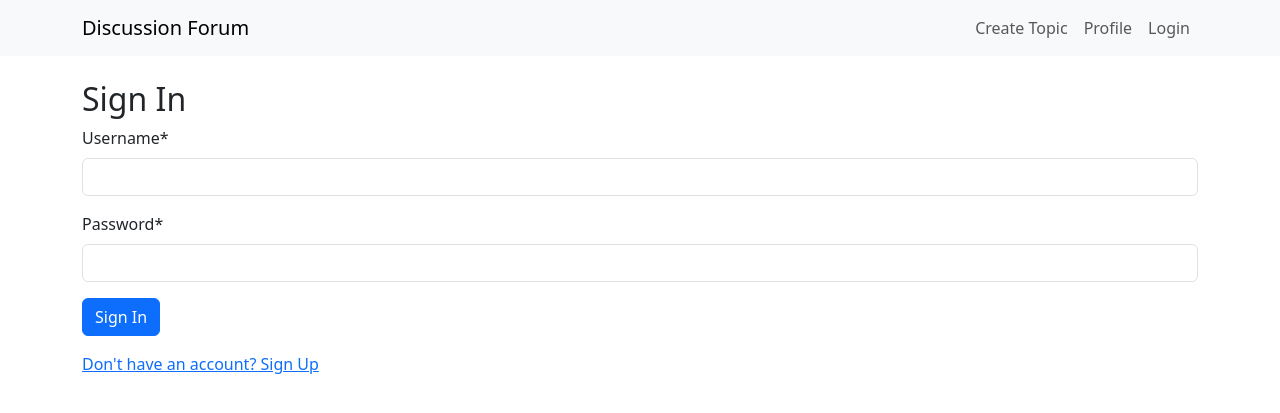
After one commit to dinismyroshnyk/topics-lp, a Django app: page /topics/login/ in a window 1280 px wide. The commit adds this page. Shown: the top 413 px of the page. Run offline with Django 5.2, Linux system fonts and the light colour scheme; some libraries are stand-ins or nearby versions.

Commit message:
feat: Add user login/logout/registration
- Added `register_view`, `login_view` and `logout_view` views
- Added `RegisterForm` and `LoginForm` forms
- Updated urls and html accordingly

```diff
--- a/mysite/topics/forms.py
+++ b/mysite/topics/forms.py
@@ -2,6 +2,7 @@ from django import forms
 from crispy_forms.helper import FormHelper
 from crispy_forms.layout import Submit
 from .models import Topic, Comment
+from django.contrib.auth.models import User
 
 class TopicForm(forms.ModelForm):
     class Meta:
@@ -24,3 +25,35 @@ class CommentForm(forms.ModelForm):
         self.helper = FormHelper()
         self.helper.form_method = 'post'
         self.helper.add_input(Submit('submit', 'Add Comment'))
+
+class RegisterForm(forms.ModelForm):
+    password = forms.CharField(widget=forms.PasswordInput)
+    confirm_password = forms.CharField(widget=forms.PasswordInput)
+
+    class Meta:
+        model = User
+        fields = ['username', 'password']
+
+    def __init__(self, *args, **kwargs):
+        super().__init__(*args, **kwargs)
+        self.helper = FormHelper()
+        self.helper.form_method = 'post'
+        self.helper.add_input(Submit('submit', 'Sign Up'))
+
+    def clean(self):
+        cleaned_data = super().clean()
+        password = cleaned_data.get("password")
+        confirm_password = cleaned_data.get("confirm_password")
+
+        if password != confirm_password:
+            raise forms.ValidationError("Passwords do not match.")
+
+class LoginForm(forms.Form):
+    username = forms.CharField(max_length=150, required=True)
+    password = forms.CharField(widget=forms.PasswordInput, required=True)
+
+    def __init__(self, *args, **kwargs):
+        super().__init__(*args, **kwargs)
+        self.helper = FormHelper()
+        self.helper.form_method = 'post'
+        self.helper.add_input(Submit('submit', 'Sign In'))
--- a/mysite/topics/templates/base.html
+++ b/mysite/topics/templates/base.html
@@ -14,9 +14,9 @@
                 <a class="nav-item nav-link" href="{% url 'create_topic' %}">Create Topic</a>
                 <a class="nav-item nav-link" href="{% url 'profile' %}">Profile</a>
                 {% if user.is_authenticated %}
-                    <a class="nav-item nav-link">Logout</a>
+                    <a class="nav-item nav-link" href="{% url 'logout' %}">Logout</a>
                 {% else %}
-                    <a class="nav-item nav-link">Login</a>
+                    <a class="nav-item nav-link" href="{% url 'login' %}">Login</a>
                 {% endif %}
             </div>
         </div>
--- /dev/null
+++ b/mysite/topics/templates/topics/login.html
@@ -0,0 +1,11 @@
+{% extends 'base.html' %}
+{% load crispy_forms_tags %}
+
+{% block content %}
+<h2>Sign In</h2>
+<form method="post">
+    {% csrf_token %}
+    {% crispy form %}
+</form>
+<a href="{% url 'register' %}">Don't have an account? Sign Up</a>
+{% endblock %}
--- a/mysite/topics/urls.py
+++ b/mysite/topics/urls.py
@@ -10,4 +10,7 @@ urlpatterns = [
     path('comment/<int:topic_id>/delete/', views.delete_topic, name='delete_topic'),
     path('topic/new/', views.create_topic, name='create_topic'),
     path('profile/', views.profile_view, name='profile'),
+    path('register/', views.register_view, name='register'),
+    path('login/', views.login_view, name='login'),
+    path('logout/', views.logout_view, name='logout'),
 ]
--- a/mysite/topics/views.py
+++ b/mysite/topics/views.py
@@ -1,9 +1,10 @@
 from django.shortcuts import render, redirect, get_object_or_404
+from django.contrib.auth import authenticate, login, logout
 from django.contrib.auth.decorators import login_required
 from django.db.models import Count
 from django.contrib import messages
 from .models import Topic, Comment
-from .forms import CommentForm, TopicForm
+from .forms import CommentForm, TopicForm, RegisterForm, LoginForm
 
 def topic_list(request):
     topics = Topic.objects.annotate(
@@ -99,3 +100,39 @@ def profile_view(request):
         'user_topics': user_topics,
         'user_comments': user_comments
     })
+
+def register_view(request):
+    if request.method == 'POST':
+        form = RegisterForm(request.POST)
+        if form.is_valid():
+            user = form.save(commit=False)
+            user.set_password(form.cleaned_data['password'])
+            user.save()
+            messages.success(request, 'Account created successfully!')
+            return redirect('login')
+    else:
+        form = RegisterForm()
+    return render(request, 'topics/register.html', {'form': form})
+
+def login_view(request):
+    if request.method == 'POST':
+        form = LoginForm(request.POST)
+        if form.is_valid():
+            username = form.cleaned_data['username']
+            password = form.cleaned_data['password']
+            user = authenticate(request, username=username, password=password)
+            if user is not None:
+                login(request, user)
+                messages.success(request, 'Login successful!')
+                return redirect('topic_list')
+            else:
+                messages.error(request, 'Invalid credentials.')
+    else:
+        form = LoginForm()
+    return render(request, 'topics/login.html', {'form': form})
+
+@login_required
+def logout_view(request):
+    logout(request)
+    messages.success(request, 'Logged out successfully!')
+    return redirect('topic_list')
```
Also changed, not shown: mysite/topics/templates/topics/register.html (added, +10 -0 lines).
